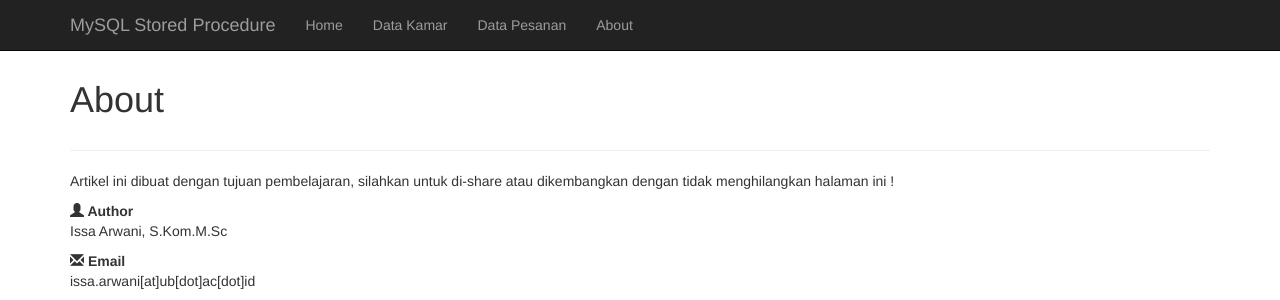
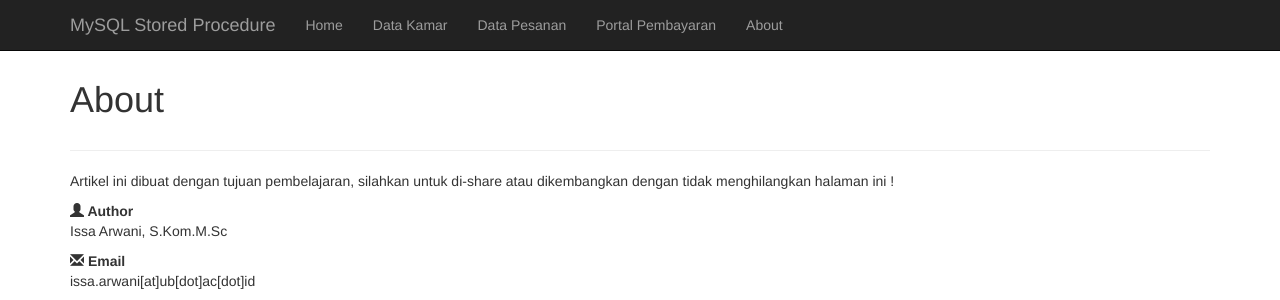
Before and after one commit to AlfarrelIndrawan/hotel, a CodeIgniter app: page /hotel/index.php/about/index in a window 1280 px wide. Shown: the top 300 px of the page. Run offline with CodeIgniter, Linux system fonts and the light colour scheme.

Commit message:
Add files via upload

```diff
--- a/application/views/v_dashboard.php
+++ b/application/views/v_dashboard.php
@@ -25,6 +25,7 @@
 	<!-- ======================================================================================================================================================= -->
 			<li><a href="<?php echo base_url();?>index.php/myController/tampil/kamar"> Data Kamar</a></li>
 			<li><a href="<?php echo base_url();?>index.php/myController/tampil/pesanan"> Data Pesanan</a></li>
+			<li><a href="<?php echo base_url();?>index.php/myController/tampil/pembayaran"> Portal Pembayaran</a></li>
 			<li><a href="<?php echo base_url();?>index.php/about">About</a></li>
 			</ul>
 		</div>
```
